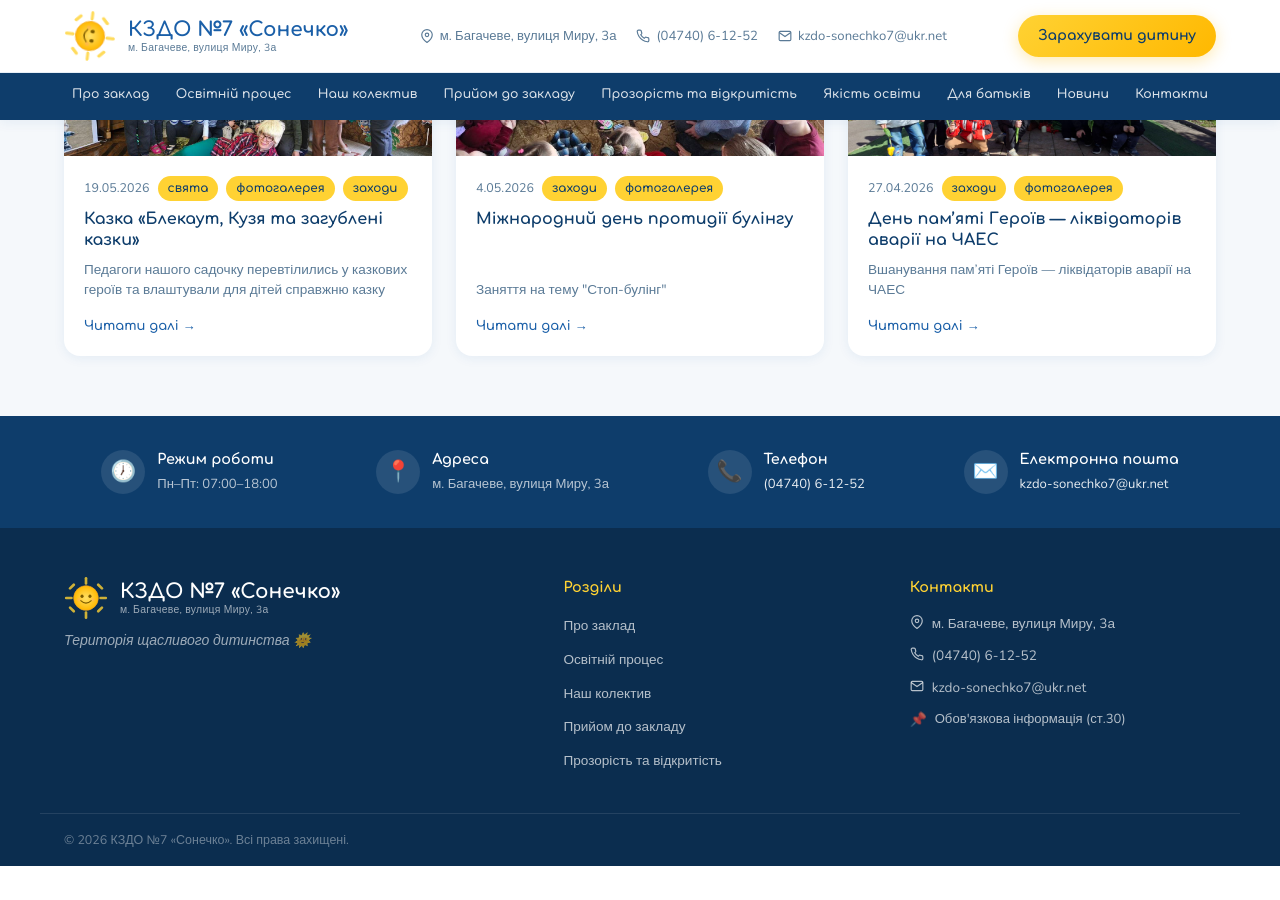
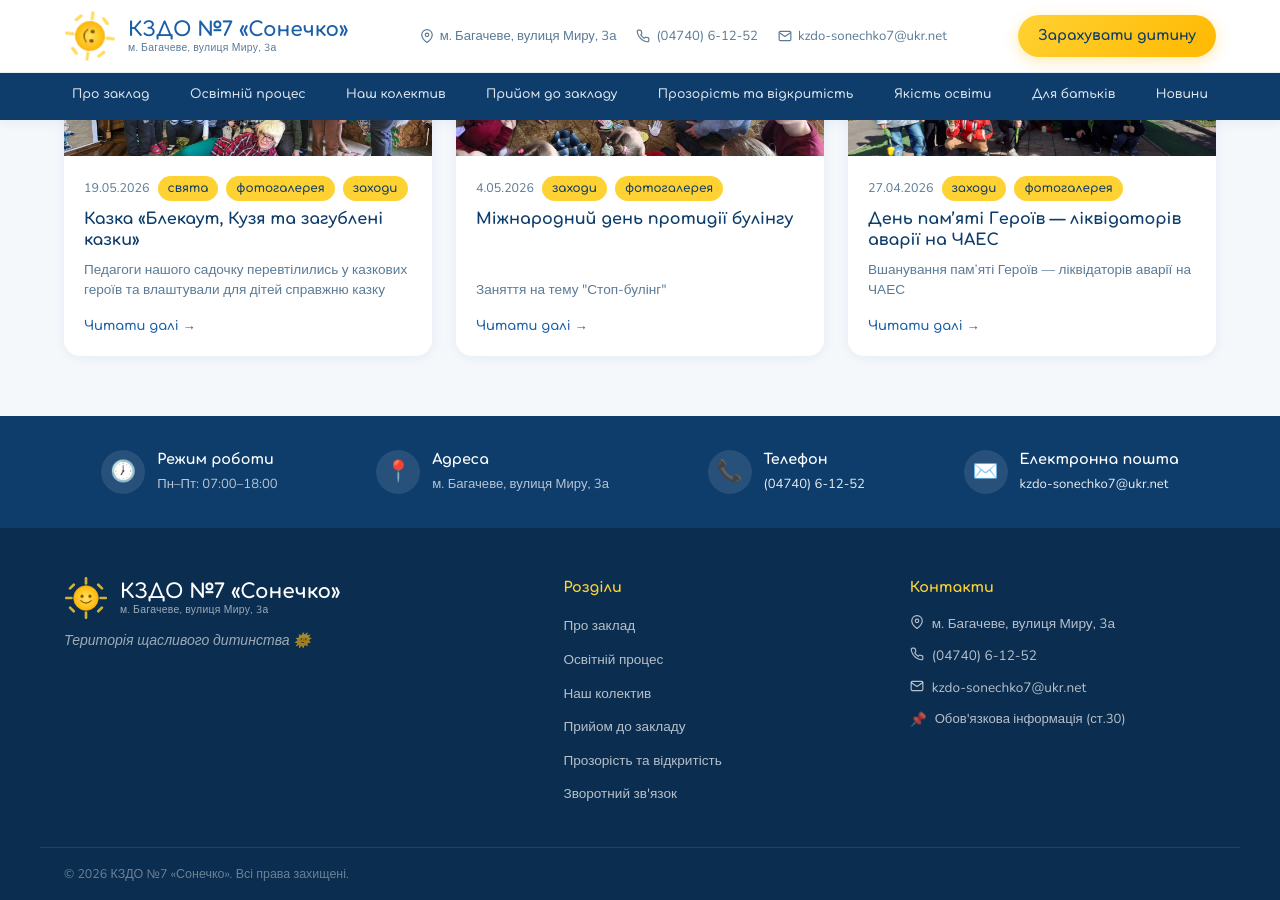
Before and after one commit to sonechko7/sonechko7.github.io, a Jekyll site: the page built from index.html, in a window 1280 px wide and 900 px high, scrolled down 939 px. Built offline with Jekyll 4.4.1, drawn with Linux system fonts in a browser that asks for light colours; before the commit the page ends 1805 px from its top, so only the background shows below that.

Commit message:
Move contacts link from nav to footer
Remove «Контакти» from the top navigation and add a «Зворотний зв'язок»
link to the footer sections list instead.

Co-Authored-By: Claude Opus 4.7 <noreply@anthropic.com>

```diff
--- a/_config.yml
+++ b/_config.yml
@@ -27,8 +27,6 @@ nav:
     url: /dlia-batkiv/
   - title: Новини
     url: /novyny/
-  - title: Контакти
-    url: /kontakty/
 
 # Build settings
 plugins:
--- a/_includes/footer.html
+++ b/_includes/footer.html
@@ -43,6 +43,7 @@
         {% for item in site.nav limit: 5 %}
           <li><a href="{{ item.url | relative_url }}">{{ item.title }}</a></li>
         {% endfor %}
+        <li><a href="{{ '/kontakty/' | relative_url }}">Зворотний зв'язок</a></li>
       </ul>
     </div>
 
```
